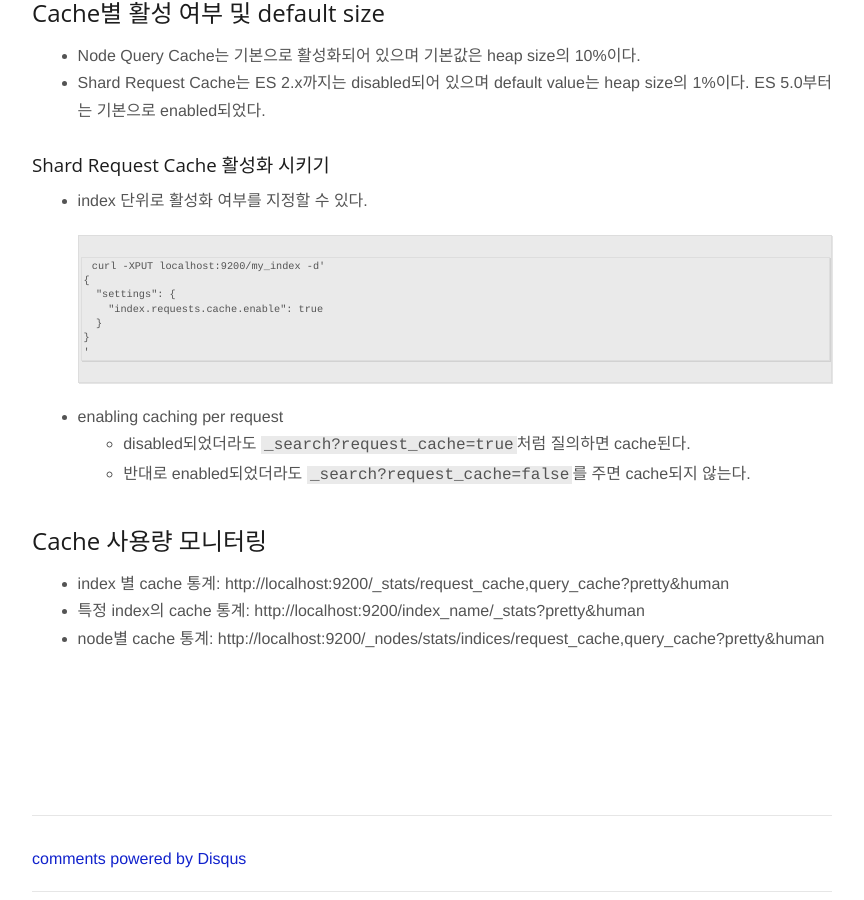
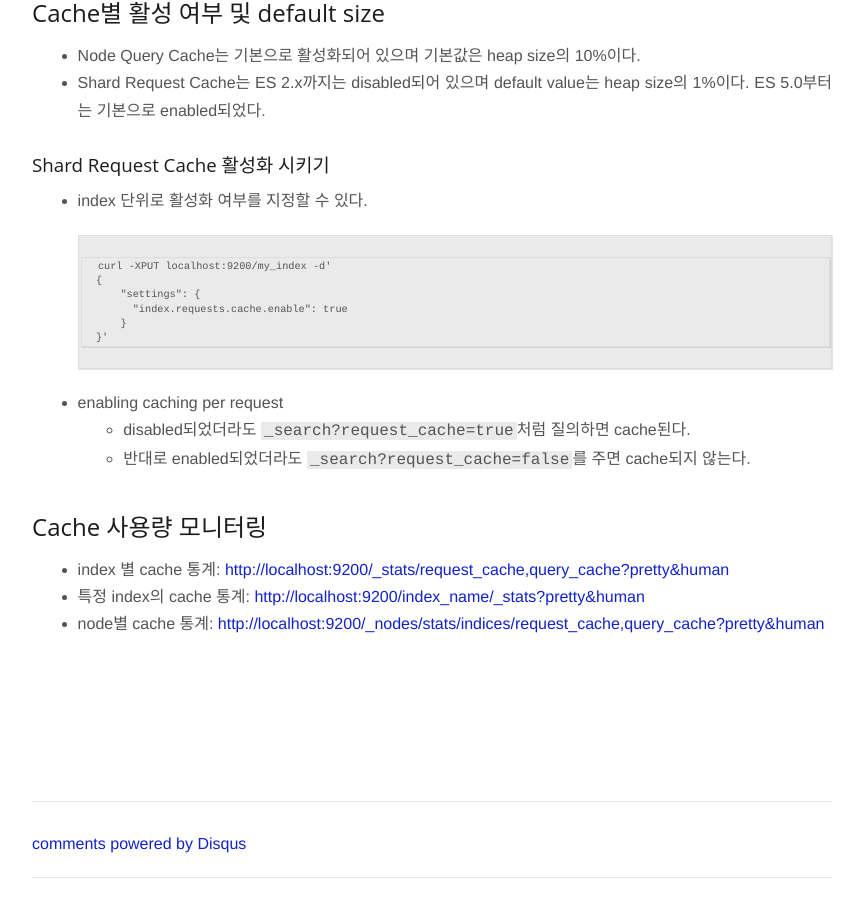
Before and after one commit to jason-heo/jason-heo.github.io, a Jekyll site: the page built from _posts/2016-09-02-elasticsearch-2x-cache.md, in a window 1280 px wide and 900 px high, scrolled down 2481 px. Shown: the whole window, without its empty margins (208-1072 px from the left). Built offline with Jekyll 4.4.1, drawn with Linux system fonts in a browser that asks for light colours; comment, search, counter and statistics services are not loaded.

Commit message:
format 변경

````diff
--- a/_posts/2016-09-02-elasticsearch-2x-cache.md
+++ b/_posts/2016-09-02-elasticsearch-2x-cache.md
@@ -23,28 +23,28 @@
 
 Node Query Cache는 용어가 헷갈리기 때문에 이해하기 어려웠다. ES의 DSL(Domain Specific Language)는 다음과 같이 생겼다.
 ```
-{
-    "query": {
-        "match": {
-            "text": "iphone"
-        }
-    },
-    "aggregations": {
-        "sample": {
-            "sampler": {
-                "shard_size": 200,
-                "field" : "user.id"
-            },
-            "aggregations": {
-                "keywords": {
-                    "significant_terms": {
-                        "field": "text"
+    {
+        "query": {
+            "match": {
+                "text": "iphone"
+            }
+        },
+        "aggregations": {
+            "sample": {
+                "sampler": {
+                    "shard_size": 200,
+                    "field" : "user.id"
+                },
+                "aggregations": {
+                    "keywords": {
+                        "significant_terms": {
+                            "field": "text"
+                        }
                     }
                 }
             }
         }
     }
-}
 ```
 
 DSL이 `query`와 `aggregations` 2개 부분으로 나뉜 것을 볼 수 있다. 여기서 "Query Cache"라고 생각하면 `query`와 `aggregations`를 포함한 전체 DSL의 결과가 Cache된다고 생각하기 쉽다. 하지만, Node Query Cache에서 말하는 Query란 DSL 전체가 아니라 DSL 안의 `query`를 의미한다. 따라서, query의 결과만 저장되게 되며 agregation은 매번 수행된다.
@@ -85,13 +85,12 @@
 
 - index 단위로 활성화 여부를 지정할 수 있다.
 ```
- curl -XPUT localhost:9200/my_index -d'
-  {
-    "settings": {
-      "index.requests.cache.enable": true
-    }
-  }
-  '
+    curl -XPUT localhost:9200/my_index -d'
+    {
+        "settings": {
+          "index.requests.cache.enable": true
+        }
+    }'
 ```
 - enabling caching per request
 	- disabled되었더라도 `_search?request_cache=true`처럼 질의하면 cache된다.
@@ -100,6 +99,6 @@
 Cache 사용량 모니터링
 --------------------
 
-- index 별 cache 통계: http://localhost:9200/_stats/request_cache,query_cache?pretty&human
-- 특정 index의 cache 통계: http://localhost:9200/index_name/_stats?pretty&human
-- node별 cache 통계: http://localhost:9200/_nodes/stats/indices/request_cache,query_cache?pretty&human
+- index 별 cache 통계: [http://localhost:9200/_stats/request_cache,query_cache?pretty&human](http://localhost:9200/_stats/request_cache,query_cache?pretty&human)
+- 특정 index의 cache 통계: [http://localhost:9200/index_name/_stats?pretty&human](http://localhost:9200/index_name/_stats?pretty&human)
+- node별 cache 통계: [http://localhost:9200/_nodes/stats/indices/request_cache,query_cache?pretty&human](http://localhost:9200/_nodes/stats/indices/request_cache,query_cache?pretty&human)
````
